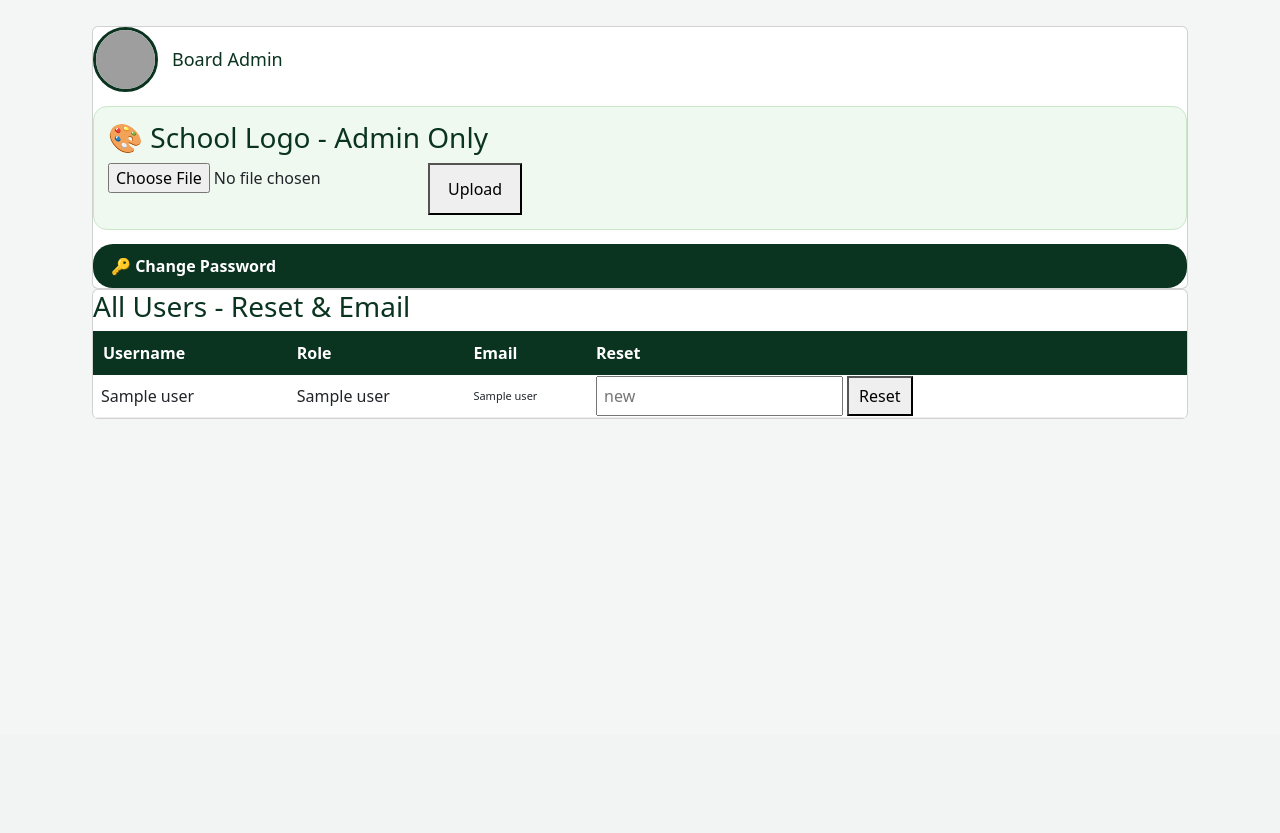
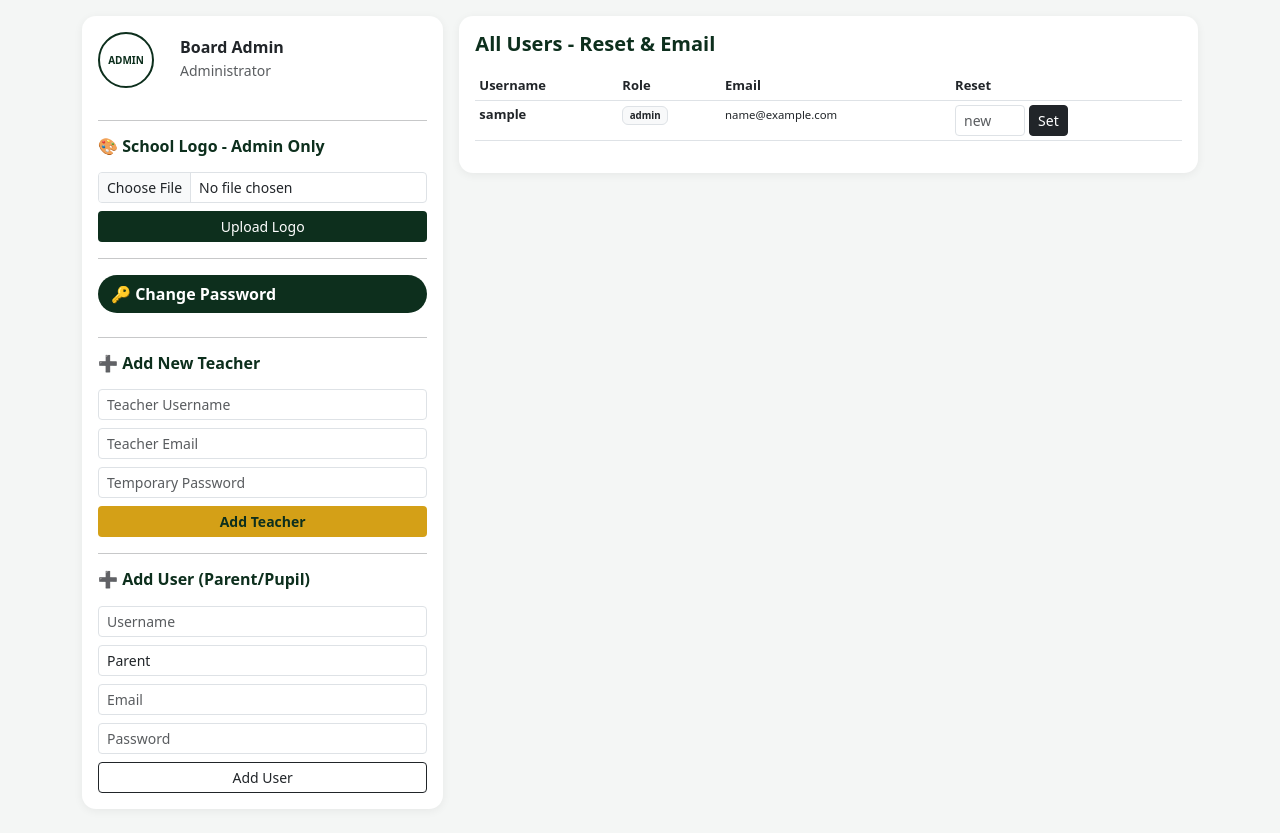
Before and after one commit to CHABZ-1/Zambia-results-portal, a Flask app: template templates/admin_dashboard.html in a window 1280 px wide. Shown: the part 65-898 px from the top of the page. Before the commit the page ends 484 px from the top, so only its background shows below. Run offline with Flask 3, Linux system fonts and the light colour scheme; the template is opened without the code that fills it: most values are stand-ins (such as "Sample title", 1, 10 or a date in 2020); grey boxes are pictures that could not be loaded.

Commit message:
Update admin_dashboard.html

```diff
--- a/templates/admin_dashboard.html
+++ b/templates/admin_dashboard.html
@@ -1,32 +1,67 @@
-{% extends "base.html" %}{% block content %}
-<div class="bg-building" style="min-height:auto;padding:10px"><div class="card-relative">
-
-<div class="card">
-<div style="display:flex;align-items:center;gap:14px">
-<img src="/static/logo.png" style="height:65px;width:65px;border-radius:50%;border:3px solid #0a3320;background:white">
-<div><h2 style="margin:0;color:#0a3320;font-size:18px">Board Admin</h2><b style="color:#0a4d2e">{{session.fullname}}</b></div>
+{% extends "base.html" %}
+{% block content %}
+<div class="row g-3">
+<div class="col-md-4">
+<div class="card nav-card p-3">
+<div class="d-flex align-items-center mb-3">
+<div class="brand-logo" style="width:56px;height:56px;border:2px solid var(--green)">ADMIN</div>
+<div class="ms-3"><h6 class="mb-0 fw-bold">Board Admin</h6><small class="text-muted">Administrator</small></div>
+</div>
+<hr>
+<h6 class="fw-bold" style="color:var(--green)">🎨 School Logo - Admin Only</h6>
+<form method="POST" enctype="multipart/form-data" class="mt-2">
+<input type="file" name="logo" class="form-control form-control-sm mb-2" accept="image/*">
+<button class="btn btn-sm w-100" style="background:var(--green);color:white">Upload Logo</button>
+</form>
+<hr>
+<button class="btn w-100 text-start fw-bold mb-2" style="background:var(--green);color:white;border-radius:20px" data-bs-toggle="collapse" data-bs-target="#passBox">🔑 Change Password</button>
+<div id="passBox" class="collapse">
+<form method="POST" action="/change_password">
+<input name="new_password" type="password" placeholder="New Password" class="form-control form-control-sm mb-2" required>
+<button class="btn btn-sm btn-dark w-100">Update</button>
+</form>
+</div>
+<hr>
+<h6 class="fw-bold" style="color:var(--green)">➕ Add New Teacher</h6>
+<form method="POST" action="/add_teacher" class="mt-2">
+<input name="username" placeholder="Teacher Username" class="form-control form-control-sm mb-2" required>
+<input name="email" type="email" placeholder="Teacher Email" class="form-control form-control-sm mb-2" required>
+<input name="password" type="password" placeholder="Temporary Password" class="form-control form-control-sm mb-2" required>
+<button class="btn btn-sm w-100" style="background:var(--gold);color:var(--green);font-weight:700">Add Teacher</button>
+</form>
+<hr>
+<h6 class="fw-bold" style="color:var(--green)">➕ Add User (Parent/Pupil)</h6>
+<form method="POST" action="/add_user" class="mt-2">
+<input name="username" placeholder="Username" class="form-control form-control-sm mb-2" required>
+<select name="role" class="form-control form-control-sm mb-2"><option value="parent">Parent</option><option value="pupil">Pupil</option><option value="teacher">Teacher</option></select>
+<input name="email" type="email" placeholder="Email" class="form-control form-control-sm mb-2">
+<input name="password" type="password" placeholder="Password" class="form-control form-control-sm mb-2" required>
+<button class="btn btn-sm btn-outline-dark w-100">Add User</button>
+</form>
+</div>
 </div>
 
-<div style="background:#f0f9f0;padding:14px;border-radius:14px;margin:14px 0;border:1px solid #c8e8c8">
-<h3 style="margin:0 0 8px;color:#0a3320">🎨 School Logo - Admin Only</h3>
-<form action="/upload_logo" method="post" enctype="multipart/form-data" style="display:flex;gap:8px">
-<input type="file" name="logo" accept="image/*" required style="margin:0">
-<button type="submit" style="width:auto;padding:12px 18px">Upload</button>
+<div class="col-md-8">
+<div class="card nav-card p-3">
+<h5 class="fw-bold" style="color:var(--green)">All Users - Reset & Email</h5>
+<div class="table-responsive">
+<table class="table table-sm table-hover mt-2" style="font-size:13px">
+<thead style="background:var(--green);color:white"><tr><th>Username</th><th>Role</th><th>Email</th><th>Reset</th></tr></thead>
+<tbody>
+{% for user in users %}
+<tr><td class="fw-bold">{{user.username}}</td><td><span class="badge bg-light text-dark border">{{user.role}}</span></td><td><small>{{user.email}}</small></td><td>
+<form method="POST" action="/reset_password" class="d-flex gap-1">
+<input type="hidden" name="username" value="{{user.username}}">
+<input name="new_password" placeholder="new" class="form-control form-control-sm" style="width:70px" required>
+<button class="btn btn-sm btn-dark">Set</button>
 </form>
-</div>
-
-<a href="/change_password" style="display:inline-block;padding:10px 18px;background:#0a3320;color:white;border-radius:20px;text-decoration:none;font-weight:700">🔑 Change Password</a>
-</div>
-
-<div class="card">
-<h3 style="color:#0a3320;margin-top:0">All Users - Reset & Email</h3>
-<table style="width:100%"><tr style="background:#0a3320;color:white"><th style="padding:10px">Username</th><th>Role</th><th>Email</th><th>Reset</th></tr>
-{% for u in users %}
-<tr style="border-bottom:1px solid #eee"><td style="padding:8px">{{u[1]}}</td><td>{{u[3]}}</td><td style="font-size:11px">{{u[5]}}</td>
-<td><form action="/admin/reset/{{u[0]}}" method="post" style="display:flex;gap:4px"><input name="new_password" placeholder="new" required style="padding:6px;margin:0"><button style="width:auto;padding:6px 10px">Reset</button></form></td></tr>
+</td></tr>
 {% endfor %}
+</tbody>
 </table>
 </div>
-
-</div></div>
+</div>
+</div>
+</div>
+<script src="https://cdn.jsdelivr.net/npm/bootstrap@5.3.0/dist/js/bootstrap.bundle.min.js"></script>
 {% endblock %}
```
